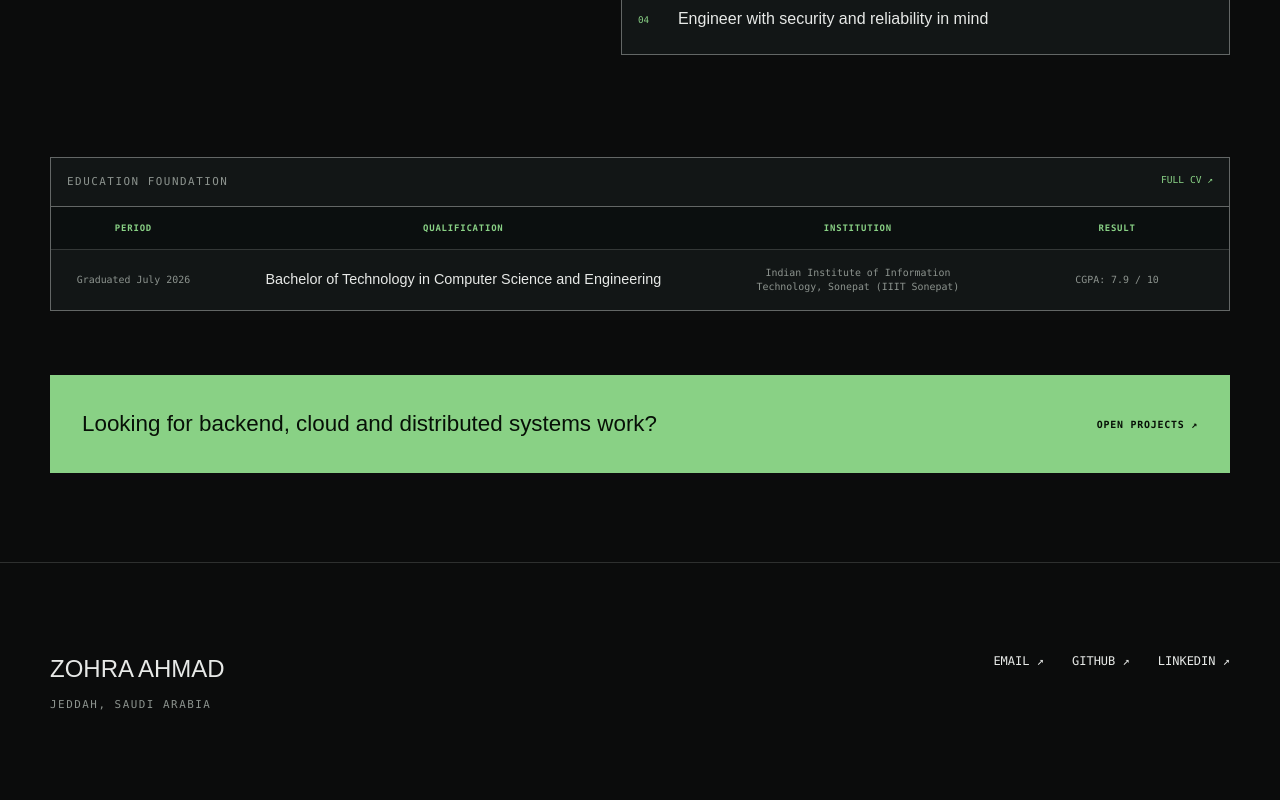
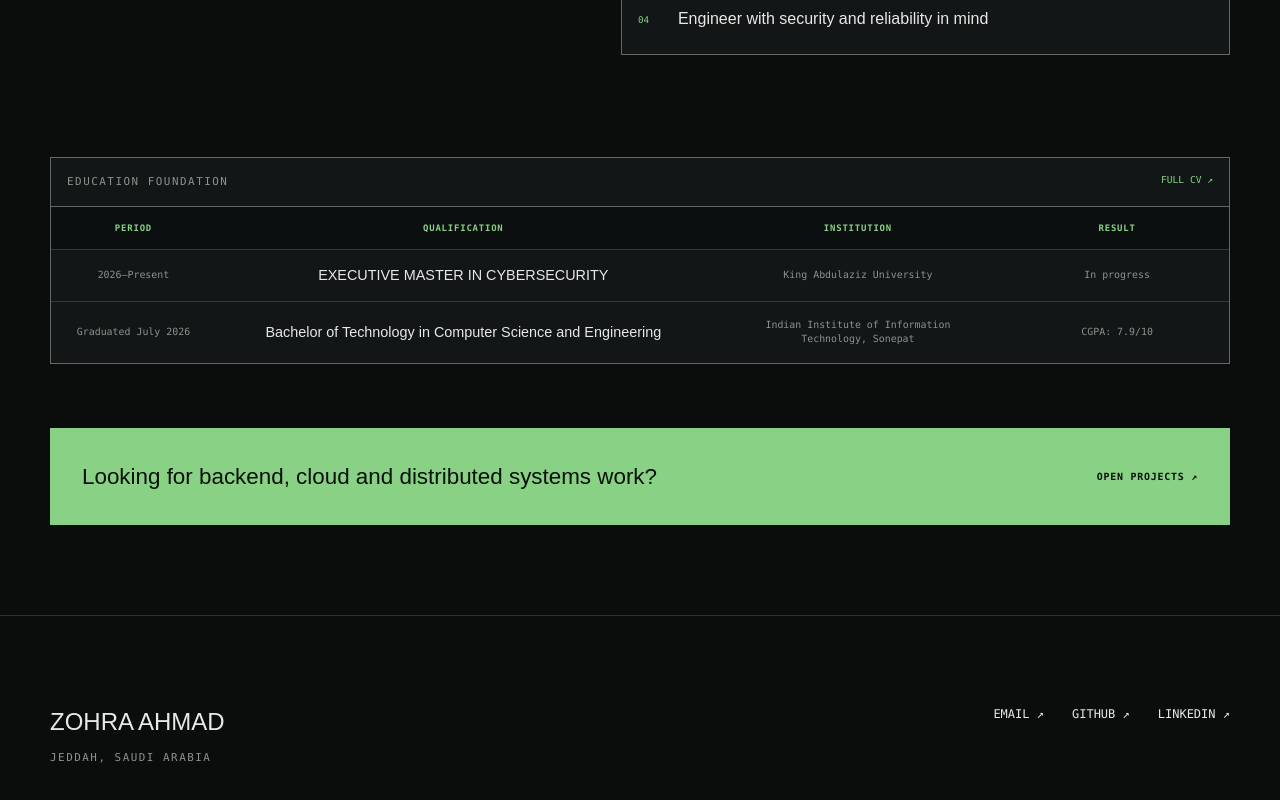
Before and after one commit to whyzohra/portfolio, a Next.js app: page /work in a window 1280 px wide. Shown: the part 1727-2527 px from the top of the page. Built offline with nearby package versions, Linux system fonts and the light colour scheme; no server answers.

Commit message:
Updating Data

```diff
--- a/data/portfolioData.ar.ts
+++ b/data/portfolioData.ar.ts
@@ -41,10 +41,18 @@ export const PERSONAL_INFO = {
 
 export const EDUCATION: Education[] = [
   {
-    degree: 'بكالوريوس التكنولوجيا في علوم الحاسوب والهندسة',
-    institution: 'Indian Institute of Information Technology, Sonepat (IIIT Sonepat)',
+    degree: 'EXECUTIVE MASTER IN CYBERSECURITY',
+    institution: 'King Abdulaziz University',
+    period: '2026–الحاضر',
+    grade: 'قيد التقدم',
+    details:
+      'الأمن السيبراني، ومخاطر الرقمنة، والأنظمة الآمنة، والحوكمة، وممارسات الأمان التطبيقية.',
+  },
+  {
+    degree: 'Bachelor of Technology in Computer Science and Engineering',
+    institution: 'Indian Institute of Information Technology, Sonepat',
     period: 'تخرجت يوليو 2026',
-    grade: 'المعدل التراكمي: 7.9 / 10',
+    grade: 'المعدل التراكمي: 7.9/10',
     details:
       'مقررات ذات صلة: البرمجة كائنية التوجه، هياكل البيانات والخوارزميات، أنظمة إدارة قواعد البيانات، شبكات الحاسوب، هندسة البرمجيات',
   },
--- a/data/portfolioData.ts
+++ b/data/portfolioData.ts
@@ -51,10 +51,18 @@ export const PERSONAL_INFO = {
 
 export const EDUCATION: Education[] = [
   {
+    degree: 'EXECUTIVE MASTER IN CYBERSECURITY',
+    institution: 'King Abdulaziz University',
+    period: '2026–Present',
+    grade: 'In progress',
+    details:
+      'Cybersecurity, digital risk, secure systems, governance, and applied security practices.',
+  },
+  {
     degree: 'Bachelor of Technology in Computer Science and Engineering',
-    institution: 'Indian Institute of Information Technology, Sonepat (IIIT Sonepat)',
+    institution: 'Indian Institute of Information Technology, Sonepat',
     period: 'Graduated July 2026',
-    grade: 'CGPA: 7.9 / 10',
+    grade: 'CGPA: 7.9/10',
     details:
       'Relevant coursework: Object-Oriented Programming, Data Structures & Algorithms, Database Management Systems, Computer Networks, Software Engineering',
   },
```
